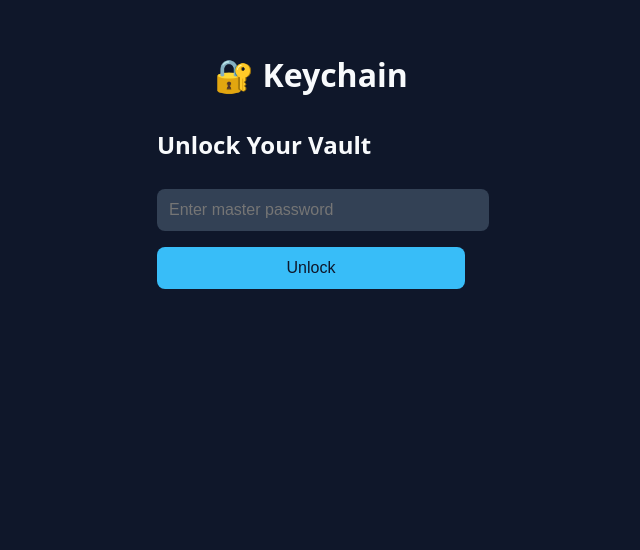
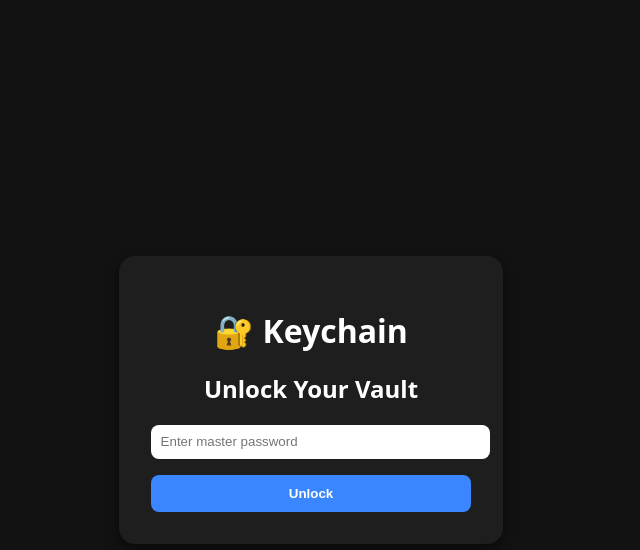
Before and after one commit to WilRhy/Keychain, a plain HTML site: page index.html in a window 1280 px wide. Shown: the whole page, without its empty margins (329-969 px from the left). Drawn offline with Linux system fonts and the light colour scheme.

Commit message:
Refactor CSS styles for improved UI design
Updated styles for body, container, input, and button elements to enhance the visual appearance.

```diff
--- a/style.css
+++ b/style.css
@@ -1,57 +1,56 @@
 body {
   font-family: system-ui, sans-serif;
-  background: #0f172a;
-  color: #f8fafc;
-  margin: 0;
-  padding: 2rem;
+  background: #121212;
+  color: #fff;
   display: flex;
   justify-content: center;
+  align-items: center;
+  height: 100vh;
+  margin: 0;
 }
 
-main {
-  width: 100%;
-  max-width: 420px;
-  background: #1e293b;
+.container {
+  background: #1e1e1e;
+  padding: 2rem;
   border-radius: 16px;
-  padding: 2rem;
-  box-shadow: 0 0 20px rgba(0,0,0,0.3);
+  box-shadow: 0 4px 12px rgba(0, 0, 0, 0.5);
+  width: 320px;
+  text-align: center;
 }
 
 h1 {
-  text-align: center;
-  margin-bottom: 2rem;
-}
-
-input, button {
-  width: 100%;
-  padding: 0.75rem;
-  margin: 0.5rem 0;
-  border-radius: 8px;
-  border: none;
-  font-size: 1rem;
+  margin-bottom: 1rem;
 }
 
 input {
-  background: #334155;
-  color: #f8fafc;
+  display: block;
+  width: 100%;
+  margin: 0.5rem 0;
+  padding: 0.6rem;
+  border: none;
+  border-radius: 8px;
 }
 
 button {
-  background: #38bdf8;
-  color: #0f172a;
+  width: 100%;
+  padding: 0.7rem;
+  margin-top: 0.5rem;
+  background: #3a86ff;
+  border: none;
+  border-radius: 8px;
+  color: white;
   cursor: pointer;
-  transition: background 0.2s;
+  font-weight: bold;
 }
 
 button:hover {
-  background: #0ea5e9;
+  background: #265df2;
 }
 
-#entries > div {
-  background: #334155;
+#entries div {
+  background: #2a2a2a;
   margin: 0.5rem 0;
-  padding: 0.75rem;
+  padding: 0.7rem;
   border-radius: 8px;
-  display: flex;
-  justify-content: space-between;
+  text-align: left;
 }
```
